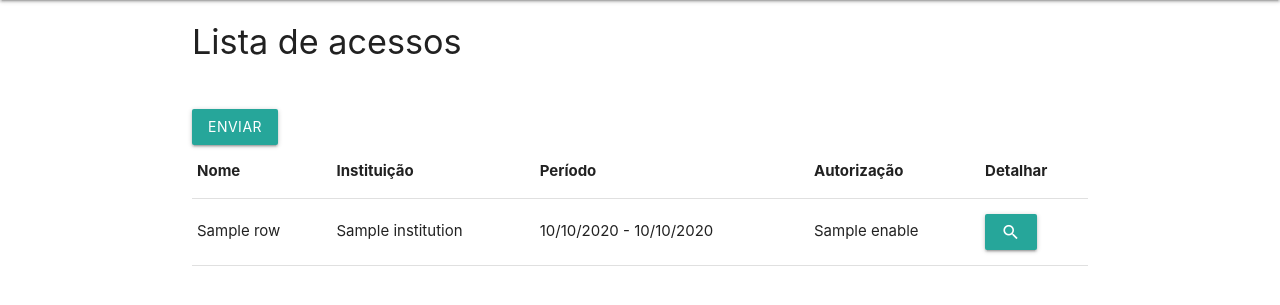
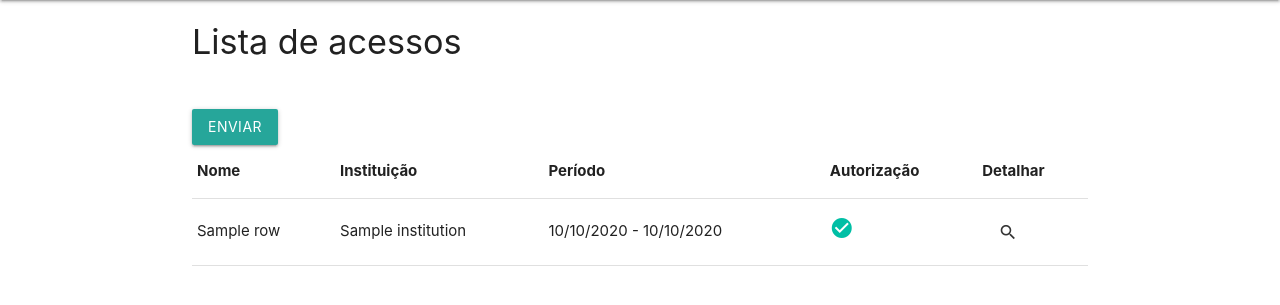
Before and after one commit to marcelosf/intra-1, a Django app: template intranet/access/templates/access/report_list.html in a window 1280 px wide. Shown: the part 64-369 px from the top of the page. Run offline with Django 3.2, Linux system fonts and the light colour scheme; the template is opened without the code that fills it: most values are stand-ins (such as "Sample title", 1, 10 or a date in 2020).

Commit message:
Adiciona icones para status da autorização - issue #27

```diff
--- a/intranet/access/templates/access/report_list.html
+++ b/intranet/access/templates/access/report_list.html
@@ -57,9 +57,15 @@
                     <td>{{ row.name }}</td>
                     <td>{{ row.institution }}</td>
                     <td>{{ row.period_from|date:'d/m/Y' }} - {{ row.period_to|date:'d/m/Y' }}</td>
-                    <td>{{ row.enable }}</td>
                     <td>
-                        <a class="btn waves-effect" href="{{ row.get_absolute_url }}">
+                        {% if row.enable %}
+                            <i class="material-icons teal-text text-accent-4">check_circle</i>
+                        {% else %}
+                            <i class="material-icons red-text">not_interested</i>
+                        {% endif %}
+                    </td>
+                    <td>
+                        <a class="btn btn-flat waves-effect" href="{{ row.get_absolute_url }}">
                             <i class="small material-icons">search</i>
                         </a>
                     </td>
```
